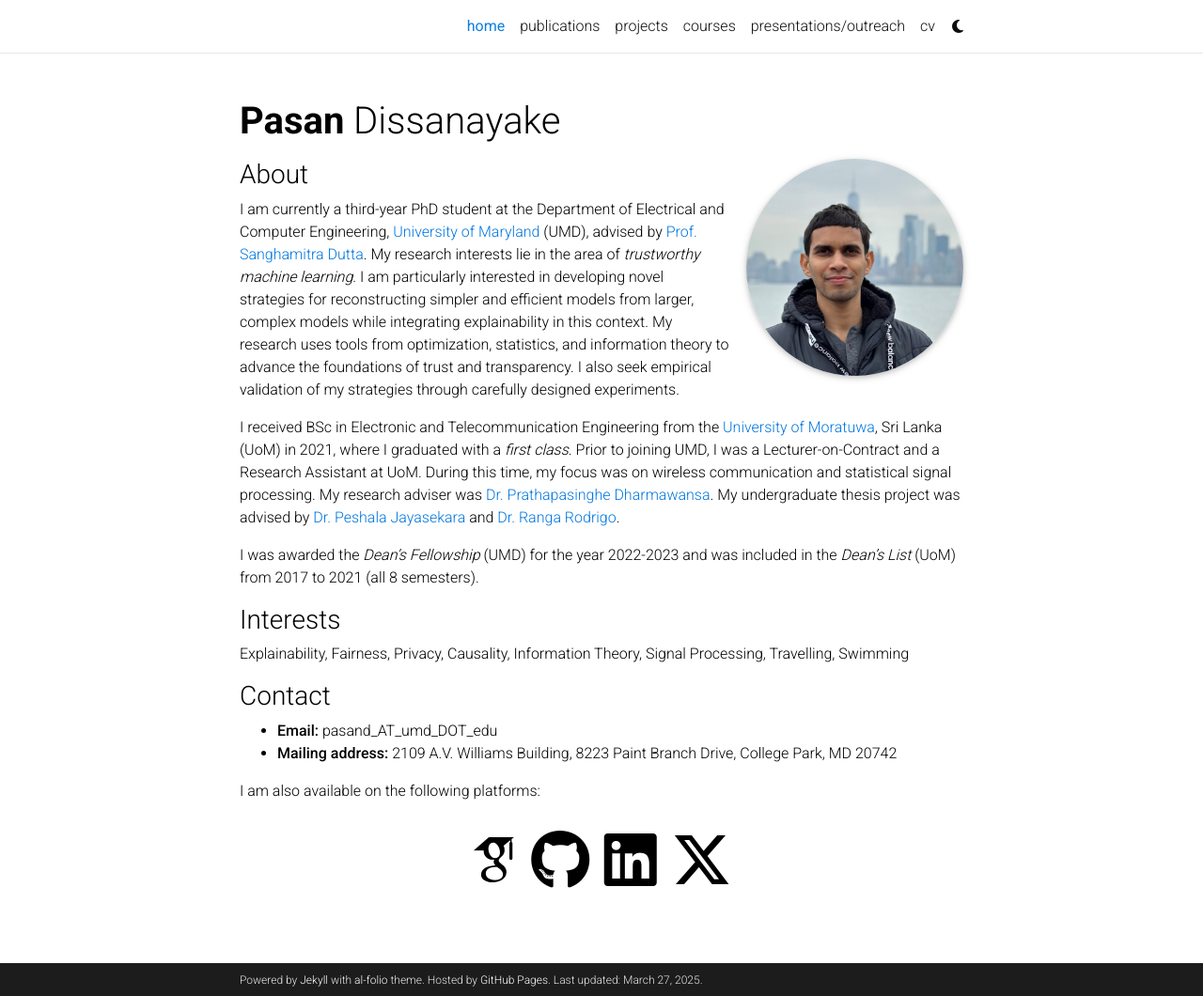
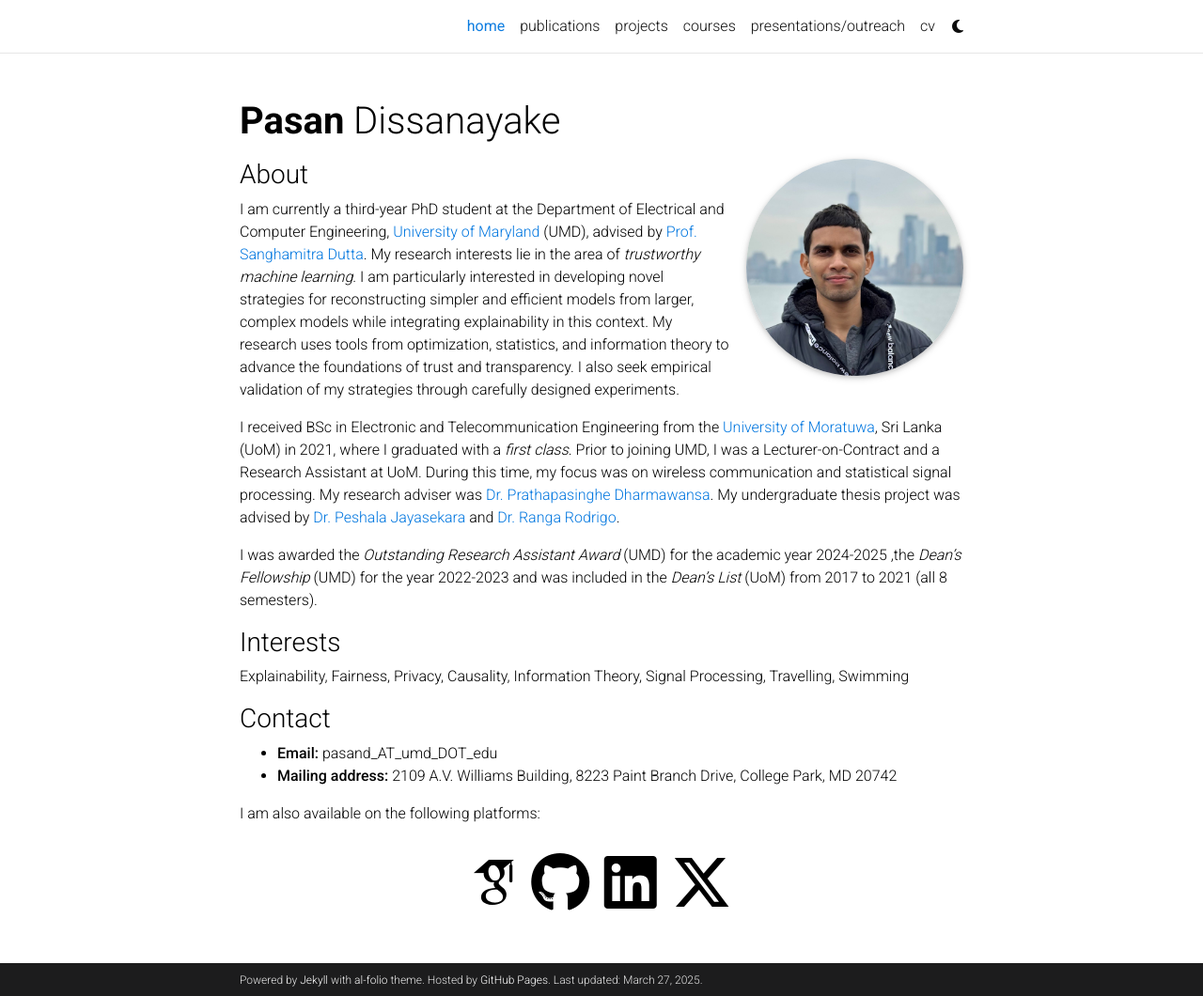
Before and after one commit to pasandissanayake/pasandissanayake.github.io, a Jekyll site: the page built from _pages/about.md, in a window 1280 px wide and 1060 px high. Shown: the whole window at 94% size. Built offline with Jekyll 4.4.1, drawn with Linux system fonts in a browser that asks for light colours; full-size pictures stand in for the smaller copies a plugin makes; some web fonts are replaced; comment, search, counter and statistics services are not loaded; a style sheet for code colours, icons or effects is not loaded.

Commit message:
Update about.md

```diff
--- a/_pages/about.md
+++ b/_pages/about.md
@@ -21,7 +21,7 @@
 
 I received BSc in Electronic and Telecommunication Engineering from the [University of Moratuwa](https://uom.lk/), Sri Lanka (UoM) in 2021, where I graduated with a *first class*. Prior to joining UMD, I was a Lecturer-on-Contract and a Research Assistant at UoM. During this time, my focus was on wireless communication and statistical signal processing. My research adviser was [Dr. Prathapasinghe Dharmawansa](https://sites.google.com/view/prathapasinghe/home). My undergraduate thesis project was advised by [Dr. Peshala Jayasekara](https://peshala.staff.uom.lk/projects/) and [Dr. Ranga Rodrigo](https://ent.uom.lk/team/dr-ranga-rodrigo/).
 
-I was awarded the *Dean's Fellowship* (UMD) for the year 2022-2023 and was included in the *Dean's List* (UoM) from 2017 to 2021 (all 8 semesters).
+I was awarded the *Outstanding Research Assistant Award* (UMD) for the academic year 2024-2025 ,the *Dean's Fellowship* (UMD) for the year 2022-2023 and was included in the *Dean's List* (UoM) from 2017 to 2021 (all 8 semesters).
 
 ### Interests
 Explainability, Fairness, Privacy, Causality, Information Theory, Signal Processing, Travelling, Swimming
```
